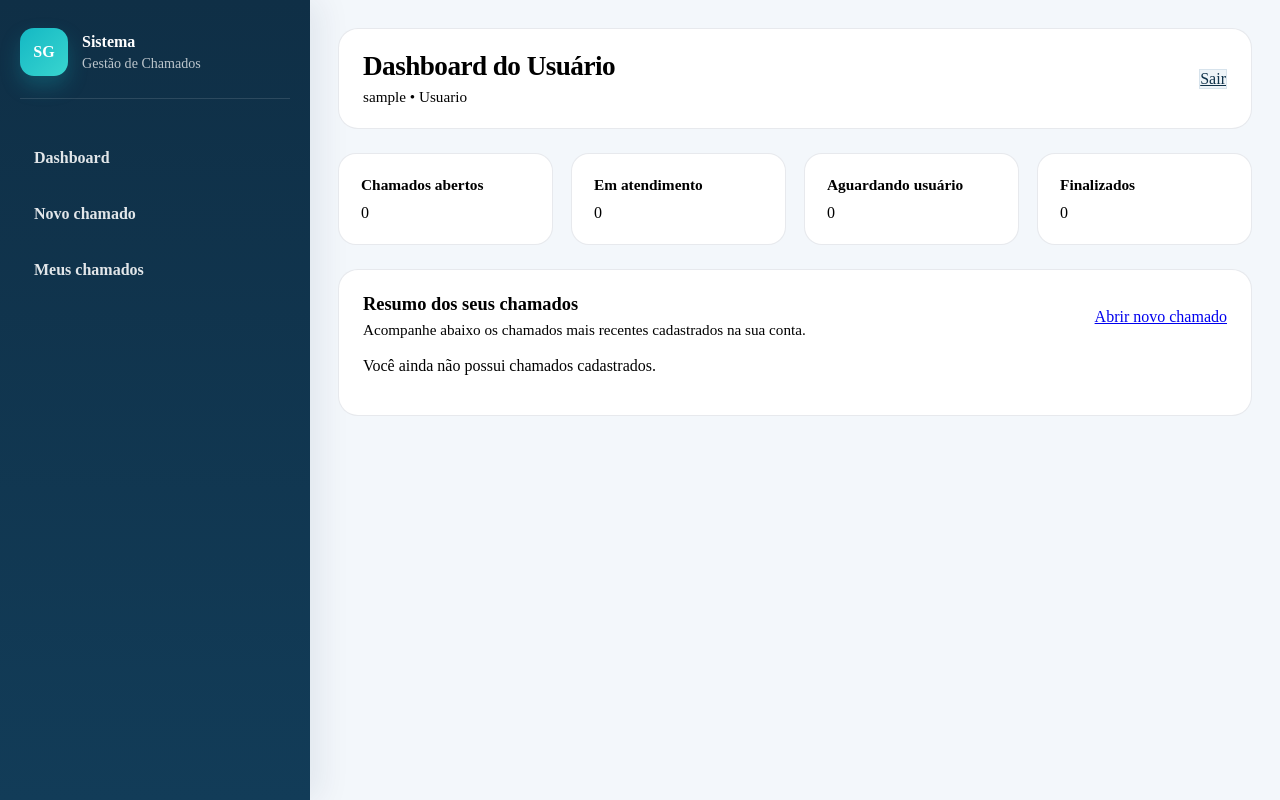
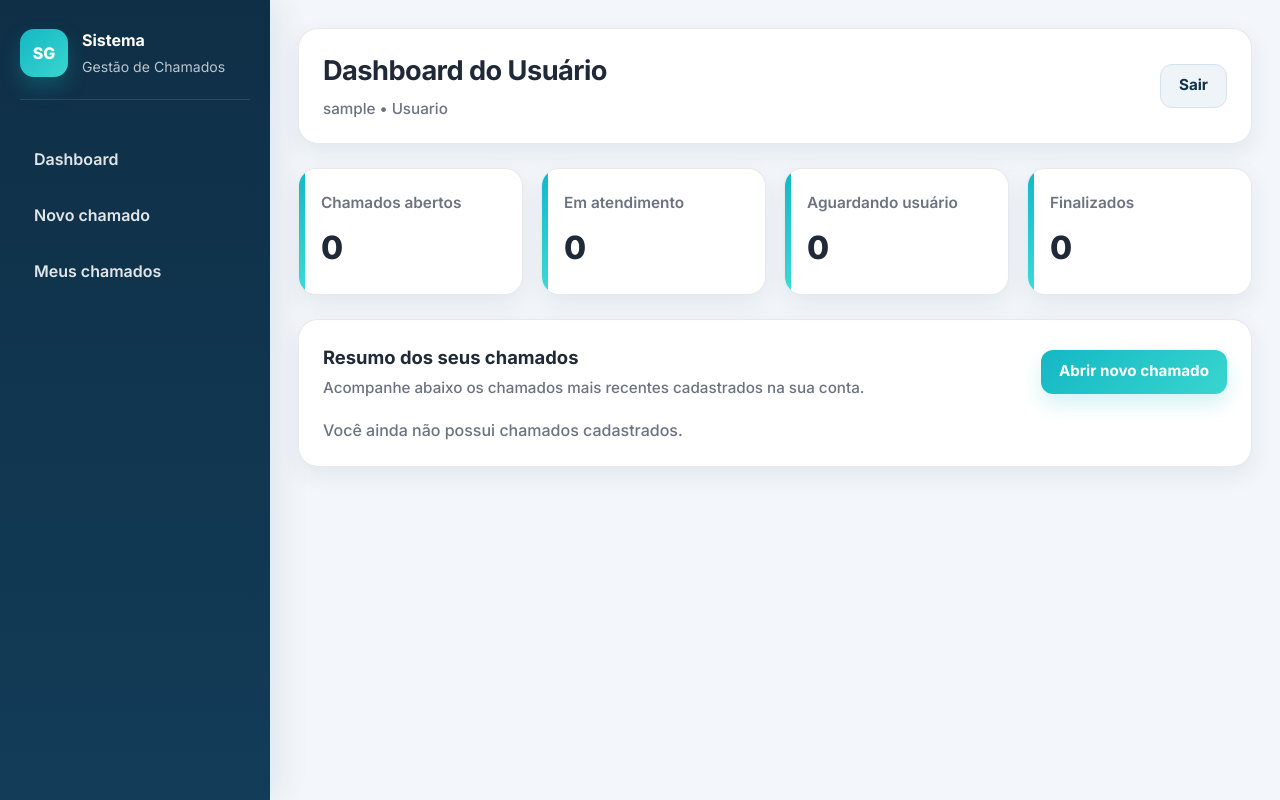
Before and after one commit to clawdyno0-png/sistema-chamados, a Flask app: page /dashboard/usuario in a window 1280 px wide. Run offline with Flask 3, Linux system fonts and the light colour scheme; the visitor is signed in with stand-in values (Sample User, id 1); data that the repository does not hold is empty.

Commit message:
Update style.css

```diff
--- a/static/style.css
+++ b/static/style.css
@@ -1,3 +1,243 @@
+@import url('https://fonts.googleapis.com/css2?family=Inter:wght@400;500;600;700;800&display=swap');
+
+:root {
+  --bg-main: #f4f7fb;
+  --bg-card: #ffffff;
+  --bg-input: #f9fbfd;
+
+  --text-primary: #1f2937;
+  --text-secondary: #6b7280;
+  --text-light: #ffffff;
+
+  --border-color: #e5e7eb;
+  --shadow-soft: 0 10px 30px rgba(15, 23, 42, 0.08);
+  --shadow-card: 0 8px 24px rgba(2, 32, 71, 0.08);
+
+  --primary: #14b8c4;
+  --primary-dark: #0f8f99;
+  --success: #22c55e;
+  --warning: #f59e0b;
+  --danger: #ef4444;
+  --info: #3b82f6;
+  --resolved: #6366f1;
+
+  --radius-xl: 24px;
+  --radius-lg: 20px;
+  --radius-md: 14px;
+  --radius-sm: 10px;
+  --transition: all 0.25s ease;
+}
+
+* {
+  margin: 0;
+  padding: 0;
+  box-sizing: border-box;
+}
+
+html,
+body {
+  min-height: 100%;
+  font-family: 'Inter', sans-serif;
+  background: linear-gradient(180deg, #eafcff 0%, var(--bg-main) 180px);
+  color: var(--text-primary);
+}
+
+/* ---------- BASE ---------- */
+a {
+  color: inherit;
+}
+
+body {
+  line-height: 1.5;
+}
+
+/* ---------- LOGIN / CADASTRO ---------- */
+.auth-wrapper {
+  min-height: 100vh;
+  display: flex;
+  align-items: center;
+  justify-content: center;
+  padding: 24px;
+  background:
+    radial-gradient(circle at top left, rgba(61, 218, 215, 0.25), transparent 35%),
+    radial-gradient(circle at bottom right, rgba(16, 184, 199, 0.18), transparent 30%),
+    linear-gradient(180deg, #ebfcff 0%, #f4f7fb 100%);
+}
+
+.auth-card {
+  width: 100%;
+  max-width: 440px;
+  background: rgba(255, 255, 255, 0.97);
+  backdrop-filter: blur(6px);
+  border: 1px solid rgba(229, 231, 235, 0.85);
+  border-radius: 26px;
+  box-shadow: 0 20px 50px rgba(15, 23, 42, 0.12);
+  padding: 34px 30px;
+}
+
+.auth-card h1 {
+  font-size: 1.9rem;
+  margin-bottom: 8px;
+  color: var(--text-primary);
+  font-weight: 800;
+  letter-spacing: -0.02em;
+}
+
+.auth-card p {
+  color: var(--text-secondary);
+  margin-bottom: 26px;
+  line-height: 1.6;
+}
+
+.auth-card .btn {
+  width: 100%;
+  margin-top: 8px;
+}
+
+.auth-footer {
+  margin-top: 22px;
+  text-align: center;
+  font-size: 0.95rem;
+  color: var(--text-secondary);
+}
+
+.auth-footer a {
+  color: var(--primary-dark);
+  font-weight: 700;
+  text-decoration: none;
+}
+
+.auth-footer a:hover {
+  text-decoration: underline;
+}
+
+/* ---------- FORMULÁRIOS ---------- */
+.form-group {
+  display: flex;
+  flex-direction: column;
+  margin-bottom: 18px;
+}
+
+.form-group label {
+  font-size: 0.95rem;
+  font-weight: 600;
+  color: var(--text-primary);
+  margin-bottom: 8px;
+}
+
+.form-control {
+  width: 100%;
+  min-height: 48px;
+  border: 1px solid var(--border-color);
+  border-radius: var(--radius-md);
+  background: var(--bg-input);
+  padding: 12px 14px;
+  font-size: 0.95rem;
+  color: var(--text-primary);
+  outline: none;
+  transition: var(--transition);
+}
+
+textarea.form-control {
+  resize: vertical;
+  min-height: 120px;
+  padding-top: 14px;
+}
+
+.form-control:focus {
+  border-color: rgba(20, 184, 196, 0.9);
+  background: #ffffff;
+  box-shadow: 0 0 0 4px rgba(20, 184, 196, 0.12);
+}
+
+/* ---------- BOTÕES ---------- */
+.btn {
+  display: inline-flex;
+  align-items: center;
+  justify-content: center;
+  gap: 8px;
+  min-height: 44px;
+  padding: 0 18px;
+  border: none;
+  border-radius: 12px;
+  background: linear-gradient(135deg, var(--primary) 0%, #39d5cf 100%);
+  color: white;
+  font-size: 0.95rem;
+  font-weight: 700;
+  text-decoration: none;
+  cursor: pointer;
+  transition: var(--transition);
+  box-shadow: 0 10px 20px rgba(20, 184, 196, 0.18);
+}
+
+.btn:hover {
+  transform: translateY(-1px);
+  filter: brightness(0.98);
+}
+
+.btn-secondary-header {
+  background: #eef4f8;
+  color: #10324a;
+  border: 1px solid #d7e3ec;
+  box-shadow: none;
+}
+
+.btn-secondary-header:hover {
+  background: #e4edf3;
+}
+
+.btn-secondary {
+  background: rgba(255, 255, 255, 0.18);
+  color: #ffffff;
+  border: 1px solid rgba(255, 255, 255, 0.28);
+  box-shadow: none;
+}
+
+.btn-secondary:hover {
+  background: rgba(255, 255, 255, 0.24);
+}
+
+/* ---------- ALERTAS / FLASH ---------- */
+.flash-stack {
+  margin-bottom: 20px;
+  display: flex;
+  flex-direction: column;
+  gap: 10px;
+}
+
+.flash-message {
+  border-radius: 14px;
+  padding: 14px 16px;
+  font-size: 0.93rem;
+  font-weight: 600;
+  border: 1px solid transparent;
+}
+
+.flash-success {
+  background: rgba(34, 197, 94, 0.12);
+  border-color: rgba(34, 197, 94, 0.22);
+  color: #166534;
+}
+
+.flash-danger,
+.flash-error {
+  background: rgba(239, 68, 68, 0.12);
+  border-color: rgba(239, 68, 68, 0.22);
+  color: #991b1b;
+}
+
+.flash-warning {
+  background: rgba(245, 158, 11, 0.14);
+  border-color: rgba(245, 158, 11, 0.24);
+  color: #b45309;
+}
+
+.flash-info {
+  background: rgba(59, 130, 246, 0.12);
+  border-color: rgba(59, 130, 246, 0.22);
+  color: #1d4ed8;
+}
+
 /* ---------- LAYOUT INTERNO DO SISTEMA ---------- */
 .app-body {
   margin: 0;
@@ -143,6 +365,17 @@
   border-radius: 18px;
   padding: 22px;
   box-shadow: var(--shadow-card);
+  position: relative;
+  overflow: hidden;
+}
+
+.dashboard-card::before {
+  content: "";
+  position: absolute;
+  inset: 0 auto 0 0;
+  width: 6px;
+  border-radius: 6px;
+  background: linear-gradient(180deg, #10b8c7, #3ddad7);
 }
 
 .dashboard-card h3 {
@@ -152,11 +385,14 @@
   font-weight: 600;
 }
 
-.dashboard-card .number {
-  margin: 0;
+.number {
+  font-size: 2rem;
+  font-weight: 800;
+  color: var(--text-primary);
+  letter-spacing: -0.04em;
 }
 
-/* ---------- AÇÕES E BLOCOS ---------- */
+/* ---------- SEÇÕES ---------- */
 .content-section {
   background: #ffffff;
   border: 1px solid rgba(229, 231, 235, 0.9);
@@ -249,7 +551,12 @@
   white-space: pre-line;
 }
 
-/* ---------- RESPONSIVIDADE DO LAYOUT INTERNO ---------- */
+.empty-text {
+  color: var(--text-secondary);
+  font-weight: 500;
+}
+
+/* ---------- RESPONSIVIDADE ---------- */
 @media (max-width: 1100px) {
   .dashboard-grid {
     grid-template-columns: repeat(2, minmax(180px, 1fr));
```
Also changed, not shown: other parts of static/style.css (+74 -20 lines).
